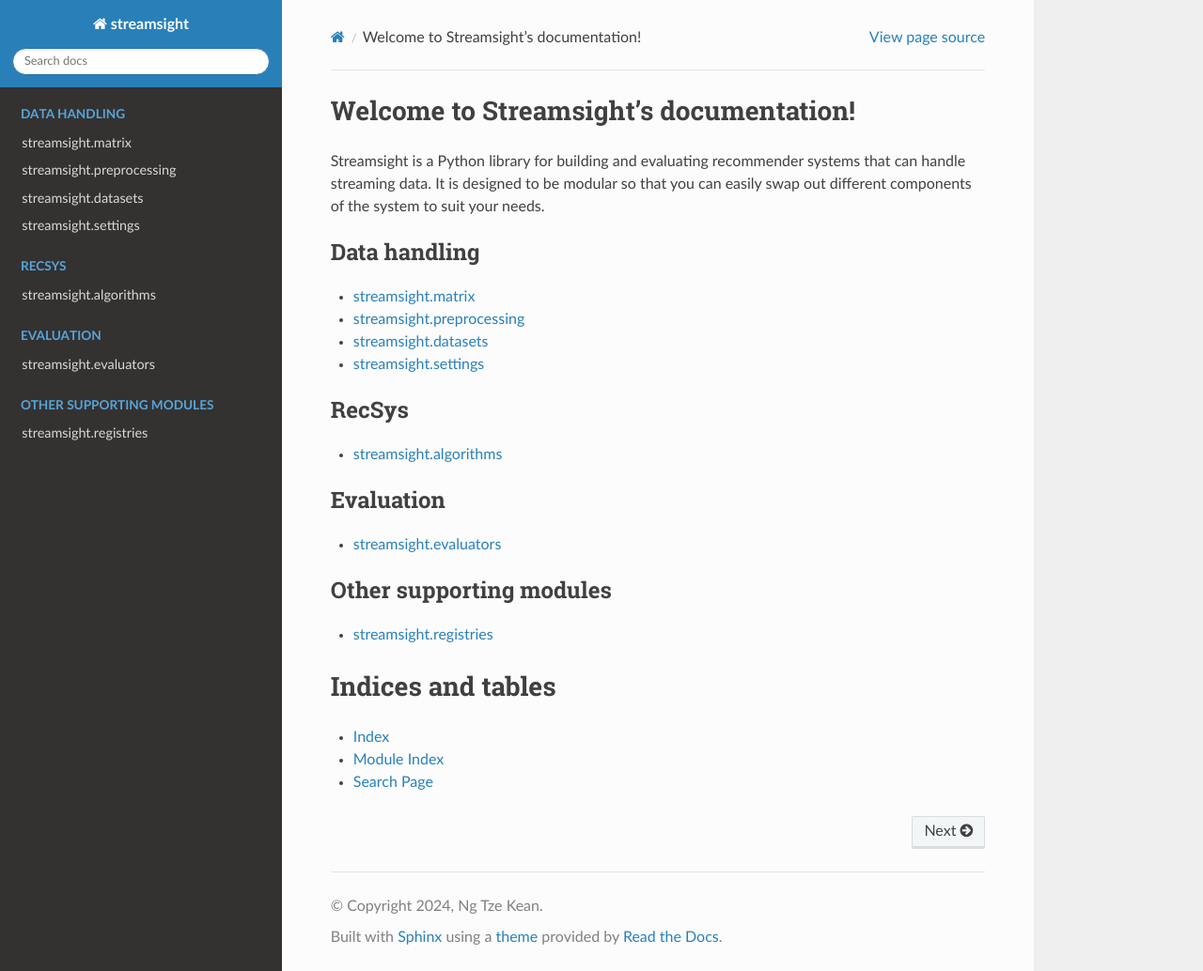
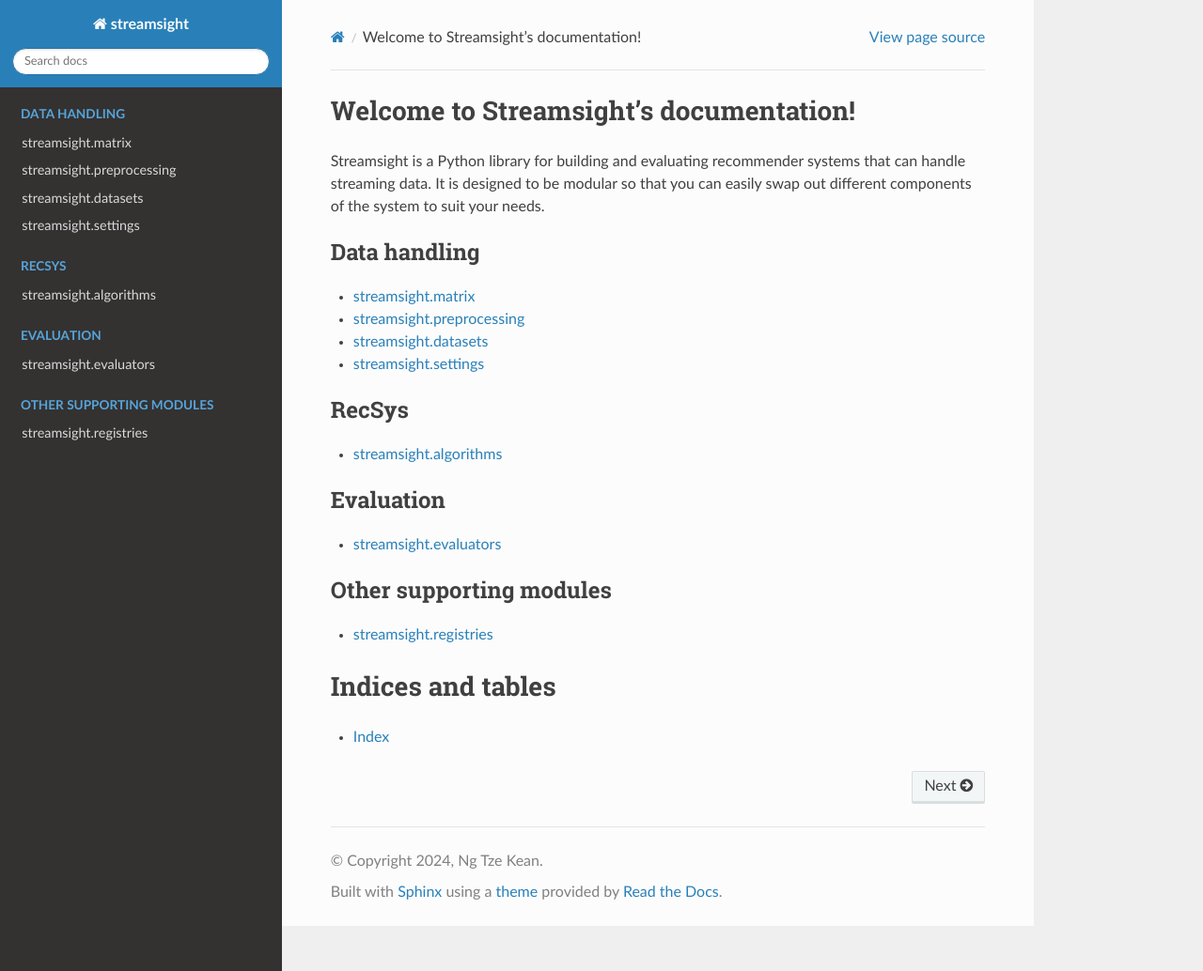
Before and after one commit to HiIAmTzeKean/Streamsight, a Sphinx documentation site: the page built from docs/source/index.rst, in a window 1280 px wide and 1034 px high. Shown: the whole window at 94% size. Built offline with Sphinx 7.4.7 and the Read the Docs theme 2.0.0, drawn with Linux system fonts in a browser that asks for light colours.

Commit message:
docs: update index

```diff
--- a/docs/source/index.rst
+++ b/docs/source/index.rst
@@ -36,5 +36,3 @@ Indices and tables
 ==================
 
 * :ref:`genindex`
-* :ref:`modindex`
-* :ref:`search`
```
